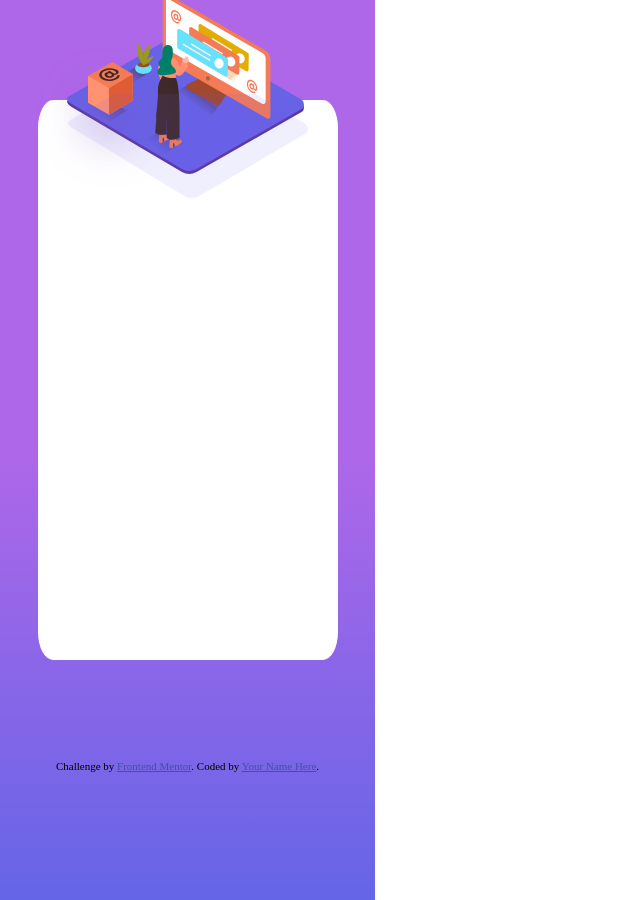
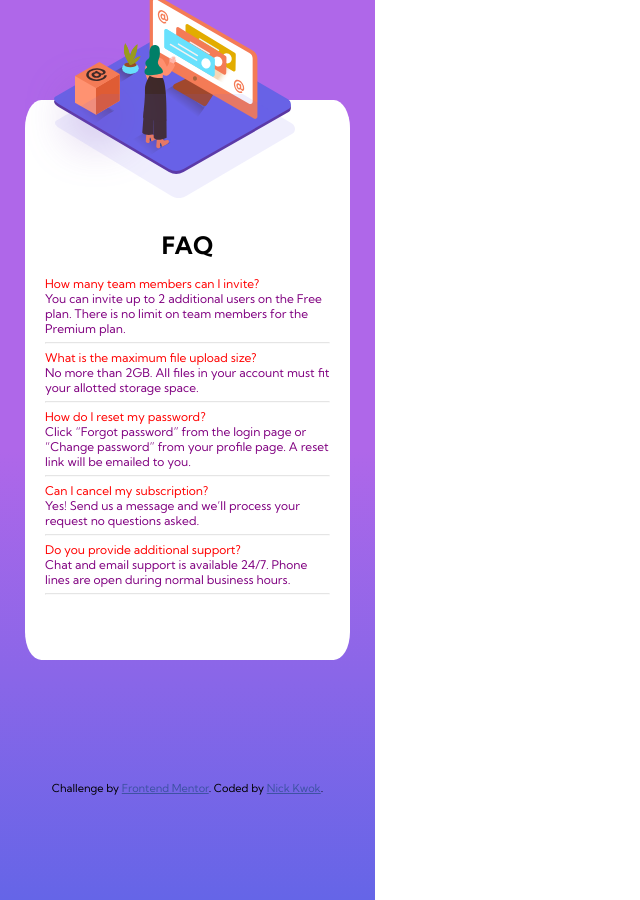
Before and after one commit to nwkwok/Frontend-Mentor-Challenges, a plain HTML site: page faq-accordion-card-main/index.html in a window 1280 px wide. Shown: the whole page, without its empty margins (0-640 px from the left). Drawn offline with Linux system fonts and the light colour scheme.

Commit message:
style FAQ

```diff
--- a/faq-accordion-card-main/css/main.scss
+++ b/faq-accordion-card-main/css/main.scss
@@ -23,6 +23,10 @@ html, body {
   box-sizing: border-box;
 }
 
+hr {
+  opacity: .25;
+}
+
 .background {
   width: 100%;
   height: 100vh;
@@ -35,9 +39,28 @@ html, body {
   background-color: white;
   border-radius: 5%;
   height: 70vh;
-  width: 300px;
+  width: 325px;
   display: block;
   margin: 100px auto;
+
+  h1 {
+    font-family: 'Kumbh Sans', sans-serif;
+    padding-top: 130px;
+    text-align: center;
+  }
+  &-content {
+    font-family: 'Kumbh Sans', sans-serif;
+    margin: 0 20px;
+
+    &-question {
+      color:red;
+    }
+
+    &-answer {
+      color: purple;
+    }
+  }
+
 }
 
 .image-container {
@@ -47,10 +70,28 @@ html, body {
   margin-left: auto;
   margin-right: auto;
 
-
   &-shadow {
     position: absolute;
     top: 100px;
     left: 30px;
   }
 }
+
+footer {
+  max-width: 375px;
+  display: block;
+  margin-left: auto;
+  margin-right: auto;
+  text-align: center;
+  position: relative;
+  top: 180px;
+}
+
+.attribution {
+  font-family: 'Kumbh Sans', sans-serif;
+  font-size: 11px;
+}
+
+.attribution a {
+  color: hsl(228, 45%, 44%);
+}
--- a/faq-accordion-card-main/index.html
+++ b/faq-accordion-card-main/index.html
@@ -1,49 +1,87 @@
 <!DOCTYPE html>
 <html lang="en">
+
 <head>
   <meta charset="UTF-8">
-  <meta name="viewport" content="width=device-width, initial-scale=1.0"> <!-- displays site properly based on user's device -->
+  <meta name="viewport" content="width=device-width, initial-scale=1.0">
+  <!-- displays site properly based on user's device -->
 
   <link rel="icon" type="image/png" sizes="32x32" href="./images/favicon-32x32.png">
   <link rel="stylesheet" href="css/dist/main.css" />
 
   <title>Frontend Mentor | FAQ Accordion Card</title>
 
-  <!-- Feel free to remove these styles or customise in your own stylesheet 👍 -->
-  <style>
-    .attribution { font-size: 11px; text-align: center; }
-    .attribution a { color: hsl(228, 45%, 44%); }
-  </style>
+
 </head>
+
 <body class='background'>
 
   <div class="card-container">
     <div class="image-container">
-      <img src="./images/illustration-woman-online-mobile.svg" class="image-container-woman"/>
-      <img src="./images/bg-pattern-mobile.svg" class="image-container-shadow"/>
+      <img src="./images/illustration-woman-online-mobile.svg" class="image-container-woman" />
+      <img src="./images/bg-pattern-mobile.svg" class="image-container-shadow" />
     </div>
 
-  <!-- How many team members can I invite?
+    <h1>FAQ</h1>
+
+    <div class="card-container-content">
+
+      <div class="card-container-content-question">
+        How many team members can I invite?
+      </div>
+
+      <div class="card-container-content-answer">
         You can invite up to 2 additional users on the Free plan. There is no limit on
         team members for the Premium plan.
+      </div>
+      <hr>
 
+      <div class="card-container-content-question">
         What is the maximum file upload size?
+      </div>
+      <div class="card-container-content-answer">
+
         No more than 2GB. All files in your account must fit your allotted storage space.
+      </div>
+      <hr>
 
+      <div class="card-container-content-question">
         How do I reset my password?
+      </div>
+
+
+      <div class="card-container-content-answer">
+
         Click “Forgot password” from the login page or “Change password” from your profile page.
         A reset link will be emailed to you.
+      </div>
+      <hr>
 
+      <div class="card-container-content-question">
         Can I cancel my subscription?
+      </div>
+      <div class="card-container-content-answer">
+
         Yes! Send us a message and we’ll process your request no questions asked.
+      </div>
+      <hr>
 
+      <div class="card-container-content-question">
         Do you provide additional support?
-  Chat and email support is available 24/7. Phone lines are open during normal business hours. -->
       </div>
+      <div class="card-container-content-answer">
 
+        Chat and email support is available 24/7. Phone lines are open during normal business hours.
+
+      </div>
+      <hr />
+    </div>
+    <footer>
     <div class="attribution">
       Challenge by <a href="https://www.frontendmentor.io?ref=challenge" target="_blank">Frontend Mentor</a>.
-    Coded by <a href="#">Your Name Here</a>.
+      Coded by <a href="https://www.nwkwok.com" target="_blank">Nick Kwok</a>.
     </div>
+  </footer>
 </body>
+
 </html>
```
Also changed, not shown: faq-accordion-card-main/css/dist/main.css, faq-accordion-card-main/css/main.css (deleted). Lines whose indentation alone changed are shown as unchanged.
